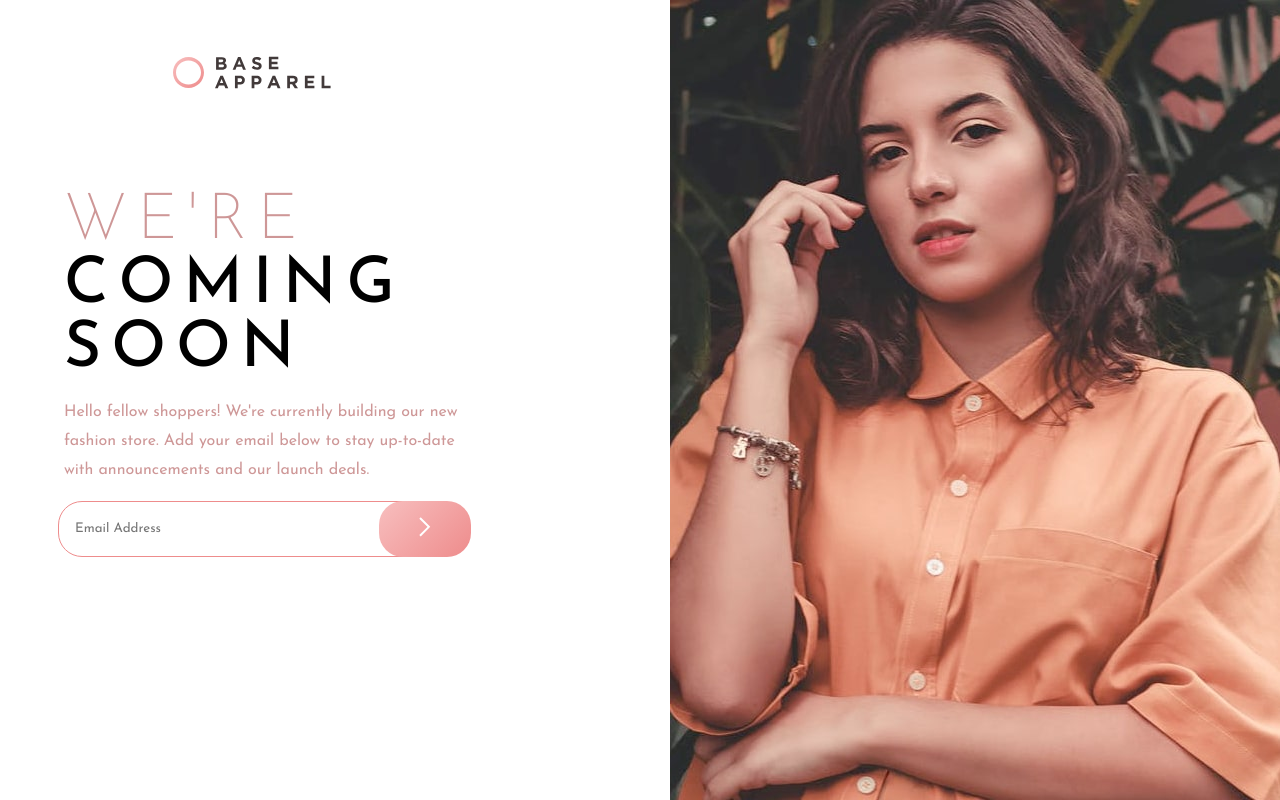
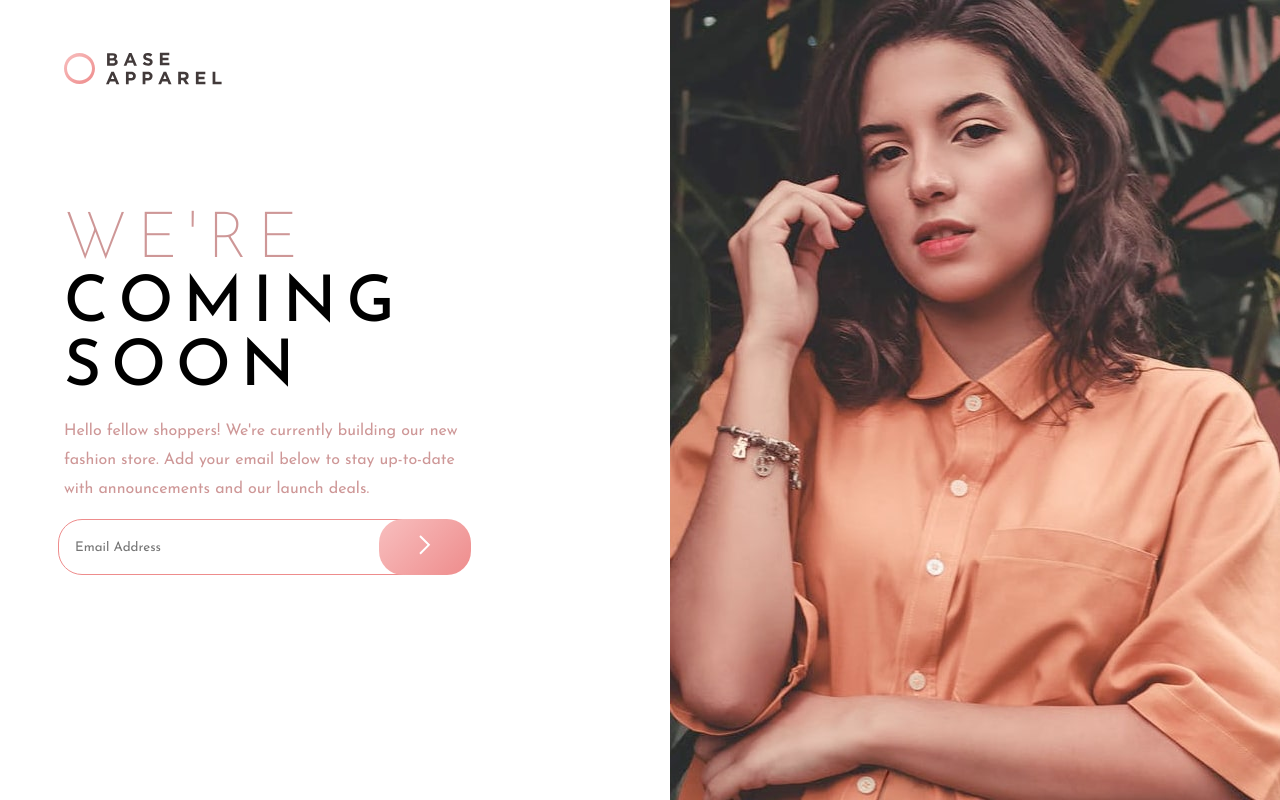
Before and after one commit to pietrodev01/01-Base-Apparel-Page, a plain HTML site: page index.html in a window 1280 px wide. Drawn offline with Linux system fonts and the light colour scheme.

Commit message:
fix photo height and positioning of logo on mobile

```diff
--- a/index.html
+++ b/index.html
@@ -28,6 +28,7 @@
       <div class="flex-container">
         <div class="hero-img-container"></div>
         <div class="text-container">
+          <img src="images/logo.svg" alt="logo" class="header-mobile" />
           <h1 class="pink">WE'RE</h1>
           <h1 class="lighter-weight">COMING</h1>
           <h1 class="lighter-weight">SOON</h1>
--- a/styles.css
+++ b/styles.css
@@ -42,6 +42,10 @@ body {
 
 header {
   padding: 32px;
+}
+
+.header-mobile {
+  display: none;
 }
 
 .flex-container {
@@ -120,11 +124,18 @@ button:hover {
 /********** Media Query 500px **********/
 
 @media (min-width: 830px) {
+  .root-container {
+    height: min(100vh, 1000px);
+  }
+
   header {
-    position: absolute;
-    left: 11vw;
-    top: 24px;
-    height: fit-content;
+    display: none;
+  }
+
+  .header-mobile {
+    display: inline;
+    position: relative;
+    top: -120px;
   }
 
   .flex-container {
@@ -138,7 +149,7 @@ button:hover {
     background-image: url(images/hero-desktop.jpg);
     background-size: cover;
     order: 2;
-    min-height: 800px;
+    height: min(100vh, 1000px);
     max-width: 610px;
 
     /* border: 2px solid red; */
```
